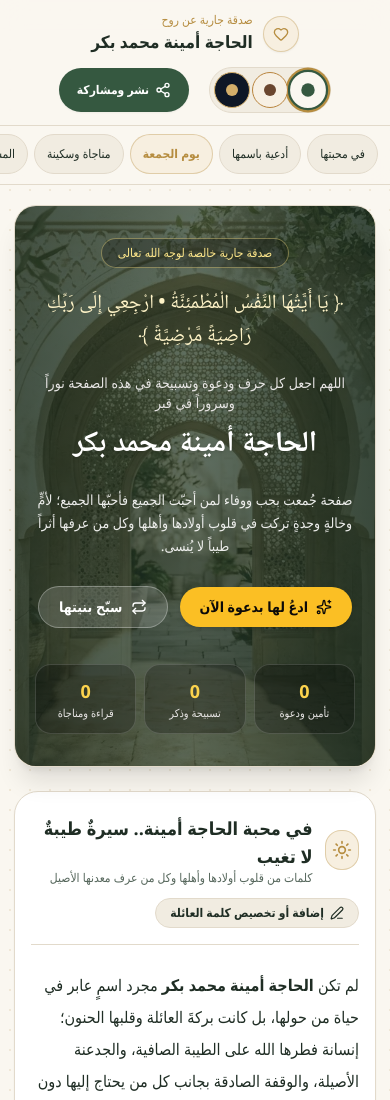
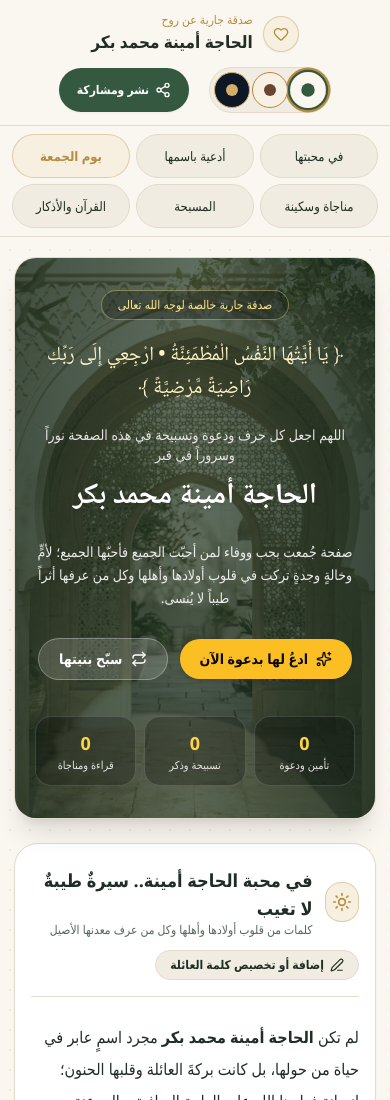
Before and after one commit to fares-abdel3aziz/fares-abdel3aziz.github.io, a plain HTML site: page amina-mohamed-bakr/index.html in a window 390 px wide. Shown: the top 1100 px of the page. Drawn offline with nearby package versions, Linux system fonts and the light colour scheme; no server answers.

Commit message:
Show all six memorial navigation buttons on mobile

```diff
--- a/amina-mohamed-bakr/mobile.css
+++ b/amina-mohamed-bakr/mobile.css
@@ -10,9 +10,22 @@ header nav button { white-space: nowrap; }
 #share-modal > div { max-height: calc(100dvh - 32px); overscroll-behavior: contain; }
 @media (max-width: 1023px) {
  header > div:first-child { gap: 12px; }
- header > div:nth-child(2) { scrollbar-width: none; padding-bottom: 10px; }
- header > div:nth-child(2)::-webkit-scrollbar { display: none; }
- header > div:nth-child(2) button { min-height: 40px; }
+ header > div:nth-child(2) {
+   display: grid;
+   grid-template-columns: repeat(3, minmax(0, 1fr));
+   gap: 6px;
+   overflow: visible;
+   padding: 8px 12px;
+ }
+ header > div:nth-child(2) button {
+   min-width: 0;
+   min-height: 44px;
+   padding: 5px 4px;
+   text-align: center;
+   white-space: normal;
+   font-size: 13px;
+   line-height: 1.4;
+ }
 }
 @media (max-width: 639px) {
  header > div:first-child { padding: 12px 16px; }
```
